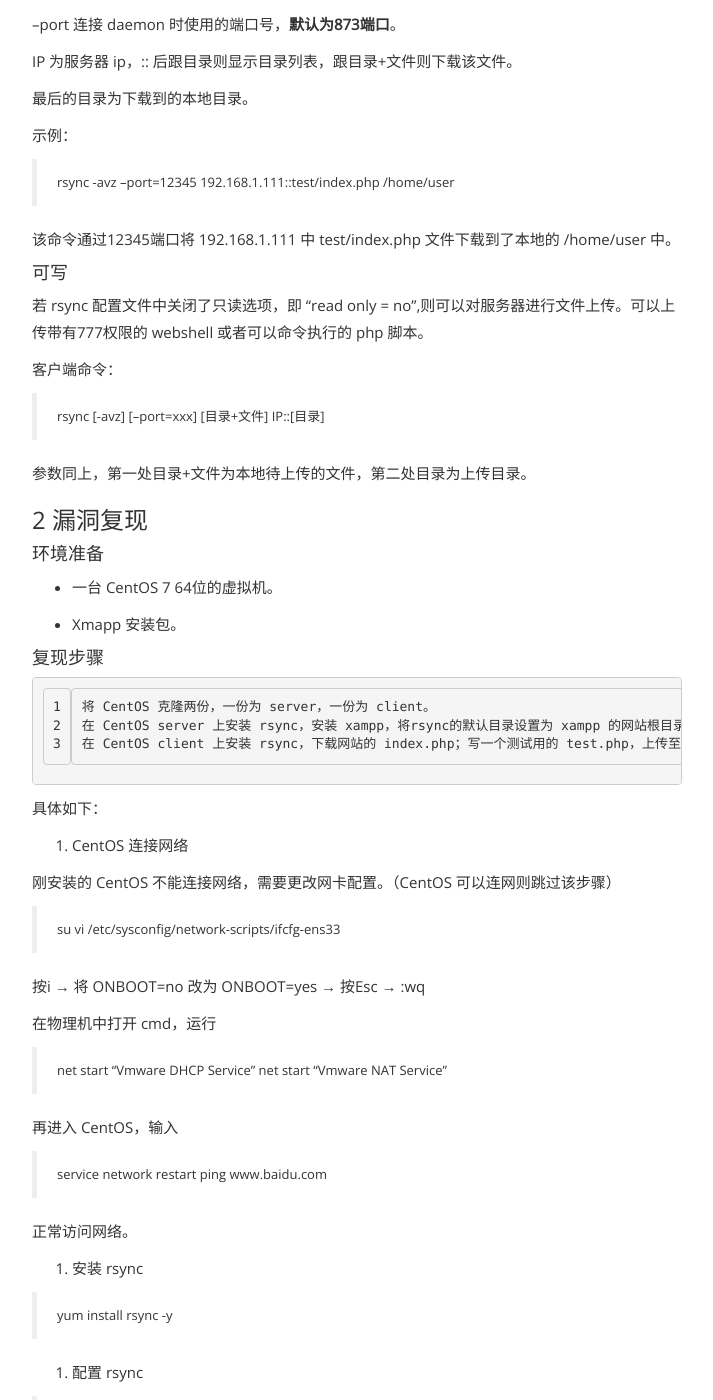
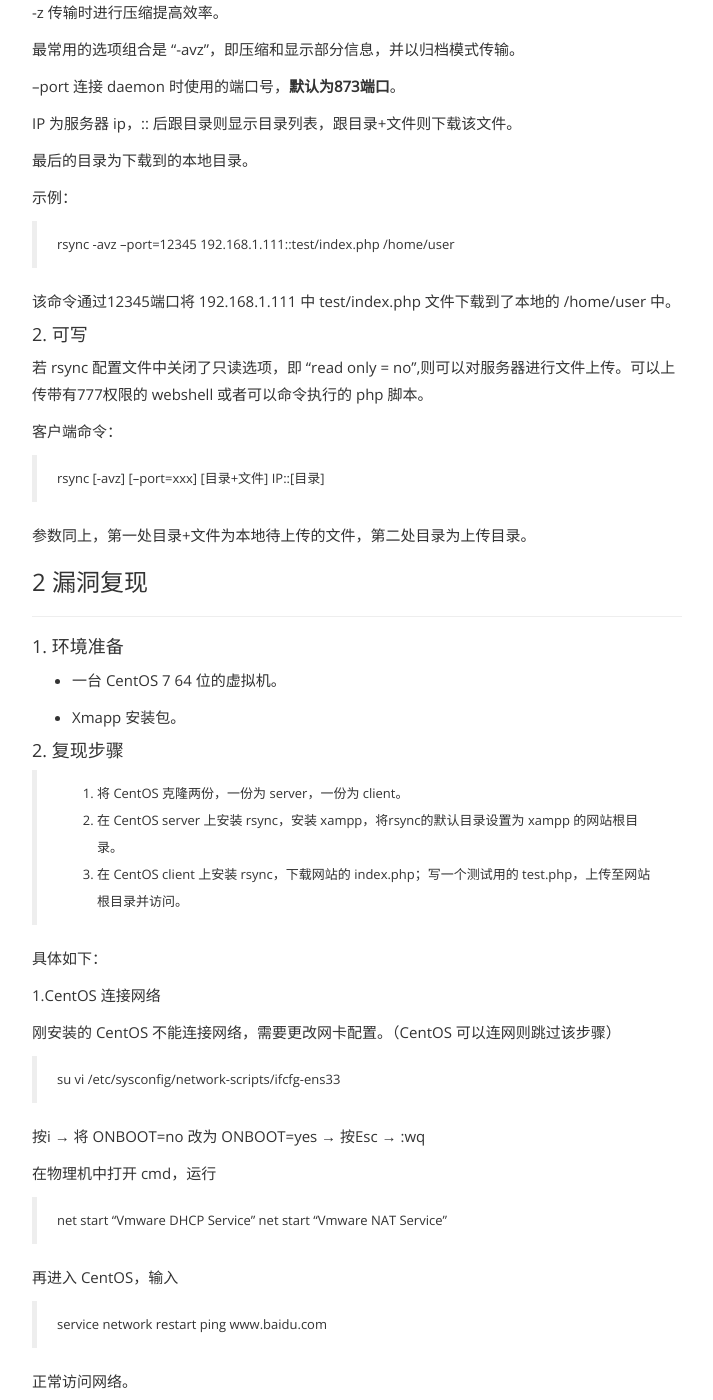
Before and after one commit to KarlBrian/karlbrian.github.io, a Jekyll site: the page built from _posts/2019-05-28-Rsync_Unauthorized_Access.md, in a window 1280 px wide and 1400 px high, scrolled down 852 px. Shown: the whole window, without its empty margins (283-996 px from the left). Built offline with Jekyll 4.4.1, drawn with Linux system fonts in a browser that asks for light colours; some of the changed text lies outside the part shown.

Commit message:
Update 2019-05-28-Rsync_Unauthorized_Access.md

````diff
--- a/_posts/2019-05-28-Rsync_Unauthorized_Access.md
+++ b/_posts/2019-05-28-Rsync_Unauthorized_Access.md
@@ -1,6 +1,6 @@
 ---
 layout: post_layout
-title: Rsync未授权访问漏洞复现
+title: Rsync 未授权访问漏洞复现
 time: 2019年05月28日 星期二
 location: 杭州
 pulished: true
@@ -8,13 +8,17 @@ excerpt_separator: "### 1 漏洞原理"
 ---
 ### 0 背景
 
+---
+
 未授权访问漏洞，指需要授权的地址、页面缺乏认证，导致任意用户可以直接访问，引发的问题轻则敏感信息泄露，重则命令执行。
 
 Rsync，linux 下一款远程同步软件，能同时同步多台计算机的文件及目录，并能保持源文件的**权限**、时间、软硬连接等附加信息。
 
 ### 1 漏洞原理
 
-#### 可读
+---
+
+#### 1. 可读
 
 Rsync 未配置认证用户名密码，导致任意用户可以查看目录、下载文件。
 
@@ -42,7 +46,7 @@ IP 为服务器 ip，:: 后跟目录则显示目录列表，跟目录+文件则
 
 该命令通过12345端口将 192.168.1.111 中 test/index.php 文件下载到了本地的 /home/user 中。
 
-#### 可写
+#### 2. 可写
 
 若 rsync 配置文件中关闭了只读选项，即 "read only = no",则可以对服务器进行文件上传。可以上传带有777权限的 webshell 或者可以命令执行的 php 脚本。
 
@@ -54,23 +58,23 @@ IP 为服务器 ip，:: 后跟目录则显示目录列表，跟目录+文件则
 
 ### 2 漏洞复现
 
-#### 环境准备
+---
 
-* 一台 CentOS 7 64位的虚拟机。
+#### 1. 环境准备
+
+* 一台 CentOS 7 64 位的虚拟机。
 
 * Xmapp 安装包。
 
-#### 复现步骤
+#### 2. 复现步骤
 
-```
-将 CentOS 克隆两份，一份为 server，一份为 client。
-在 CentOS server 上安装 rsync，安装 xampp，将rsync的默认目录设置为 xampp 的网站根目录。
-在 CentOS client 上安装 rsync，下载网站的 index.php；写一个测试用的 test.php，上传至网站根目录并访问。
-```
+>1. 将 CentOS 克隆两份，一份为 server，一份为 client。
+>2. 在 CentOS server 上安装 rsync，安装 xampp，将rsync的默认目录设置为 xampp 的网站根目录。
+>3. 在 CentOS client 上安装 rsync，下载网站的 index.php；写一个测试用的 test.php，上传至网站根目录并访问。
 
 具体如下：
 
-1. CentOS 连接网络
+1.CentOS 连接网络
 
 刚安装的 CentOS 不能连接网络，需要更改网卡配置。（CentOS 可以连网则跳过该步骤）
 
@@ -91,11 +95,11 @@ IP 为服务器 ip，:: 后跟目录则显示目录列表，跟目录+文件则
 
 正常访问网络。
 
-2. 安装 rsync
+2.安装 rsync
 
 >yum install rsync -y
 
-3. 配置 rsync
+3.配置 rsync
 
 >vi /etc/rsyncd.conf
 
@@ -120,7 +124,7 @@ read only = no # 设置是否只读
 
 此处为了测试，不再配置认证用户名及密码。正确的操作是在这时添加用户名及密码。
 
-4. 安装 xmapp
+4.安装 xmapp
 
 访问 xampp [官网](https://www.apachefriends.org/zh_cn/index.html) ,下载 for Linux 的最新版本 xampp 的 .run 文件。下载完成后上传至服务器的 /opt/ 目录下。
 
@@ -142,17 +146,17 @@ read only = no # 设置是否只读
 
 此时，网站的根目录为 /opt/lampp/htdocs/
 
-5. 更改 rsync 默认目录
+5.更改 rsync 默认目录
 
 >vi /etc/rsyncd.conf
 
 将 path = /home/ 改为 path = /opt/lampp/htdocs/
 
-6. 启动 rsync
+6.启动 rsync
 
 >systemctl start rsyncd
 
-7. 在 CentOS client 上，连接服务器的 rsync
+7.在 CentOS client 上，连接服务器的 rsync
 
 >rsync 192.168.xxx.xxx::
 
@@ -164,29 +168,29 @@ CentOS 默认的防火墙为 firewall
 
 客户端即可访问
 
-![访问成功](imgs/2019-05-28-Rsync_Unauthorized_Access/1.png)
+![访问成功](imgs\2019-05-28-Rsync_Unauthorized_Access\1.png)
 
 客户端访问 test 目录
 
 >rsync 192.168.xxx.xxx::test
 
-![访问目录](imgs/2019-05-28-Rsync_Unauthorized_Access/2.png)
+![访问目录](imgs\2019-05-28-Rsync_Unauthorized_Access\2.png)
 
 客户端下载 index.php 文件到本地的 /home/ 目录中
 
 >rsync 192.168.xxx.xxx::test/index.php /home/
 
-![下载文件](imgs/2019-05-28-Rsync_Unauthorized_Access/3.png)
+![下载文件](imgs\2019-05-28-Rsync_Unauthorized_Access\3.png)
 
 在客户端中写一个包含了 phpinfo() 的脚本
 
 ```
 <?php
-	phpinfo();
+    phpinfo();
 ?>
 ```
 
-![php 脚本](imgs/2019-05-28-Rsync_Unauthorized_Access/4.png)
+![php 脚本](imgs\2019-05-28-Rsync_Unauthorized_Access\4.png)
 
 将脚本上传至服务器
 
@@ -207,4 +211,4 @@ Permissive
 
 重新上传，上传文件成功，浏览器访问 192.168.xxx.xxx/a.php
 
-![脚本上传成功](imgs/2019-05-28-Rsync_Unauthorized_Access/5.png)
+![脚本上传成功](imgs\2019-05-28-Rsync_Unauthorized_Access\5.png)
````
